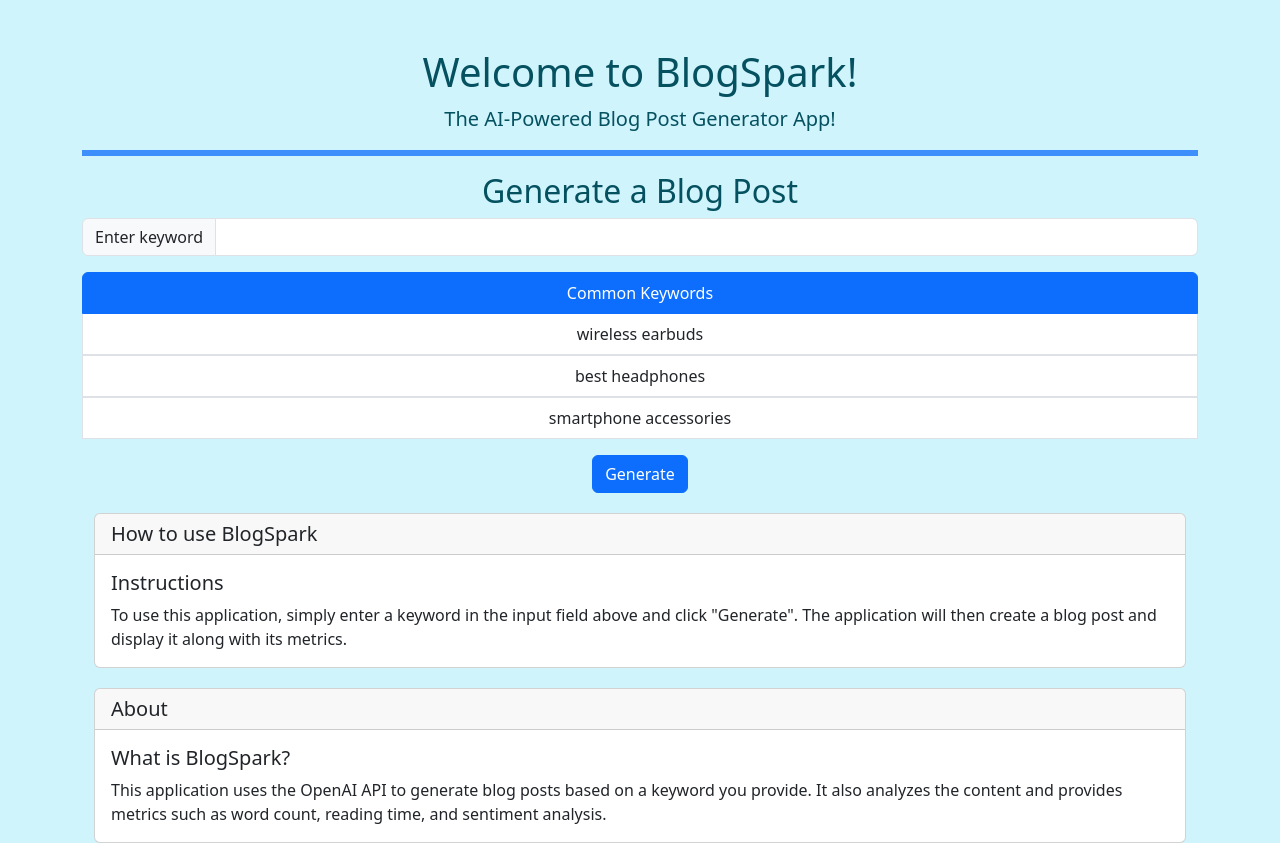
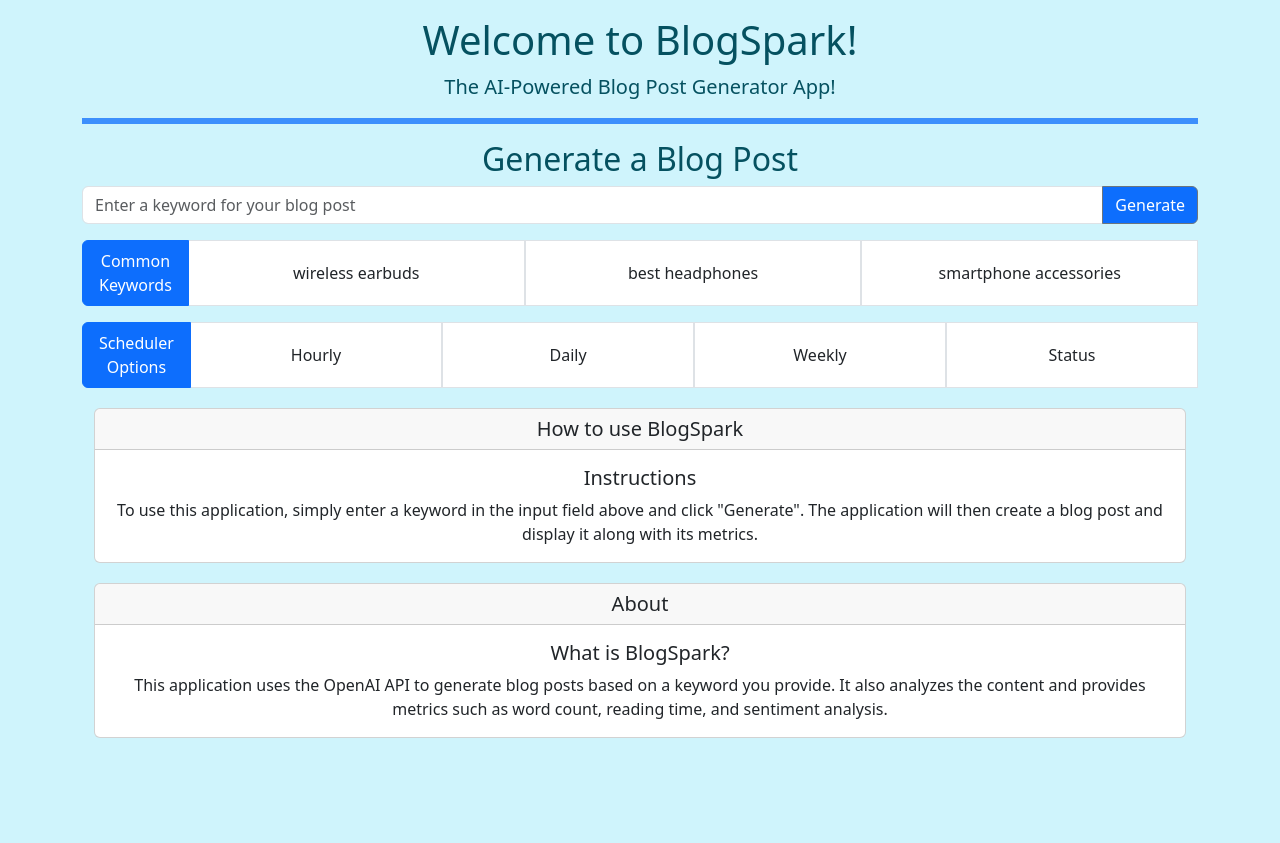
Before and after one commit to rohinvaidya/ai-blog-generator, a Flask app: page / in a window 1280 px wide. After the commit the page ends 738 px from the top, so only its background shows below. Run offline with Flask 3, Linux system fonts and the light colour scheme; parts of the project's set-up code (start-up, migrations or seed data) failed here and were passed over.

Commit message:
Refined scheduler module and added command line support

```diff
--- a/app.py
+++ b/app.py
@@ -1,31 +1,40 @@
-from datetime import datetime
-from flask import Flask, request, render_template, jsonify
+import argparse
+import apscheduler
+from flask import Flask, request, render_template
 from seo_fetcher import fetchMetrics
 from ai_generator import generatePrompt, save_blog_as_html
-from apscheduler.schedulers.background import BackgroundScheduler
+from scheduler import initialize_scheduler, scheduler_status, shutdown_scheduler
 
 app = Flask(__name__)
 app.app_context().push()
+job_scheduler = None
 
-def job():
-    keyword = "software engineering"
-    metrics = fetchMetrics(keyword)
-    content = generatePrompt(keyword)
-    print(f"Running scheduled job for keyword: {keyword}")
+def parse_args():
+    """
+    Parses the command line arguments that were provided along
+    with the python command. The --interval flag must be provided as
+    that determines the scheduler interval.
+    """
+    ap = argparse.ArgumentParser("run.py")
 
-    if not metrics:
-        print(f"No metrics found for keyword '{keyword}'. Skipping HTML generation.")
-    else:
-        save_blog_as_html(keyword, content, metrics)
+    # Required parameter specifying what analysis to run
+    ap.add_argument('--interval', '-i', type=str, required=True,
+                    help='The interval at which the job should run.'
+                         'Example: --interval daily, --interval hourly, --interval weekly, --interval none')
+
+    return ap.parse_args()
+
+# Parse feature to call from command line arguments
+args = parse_args()
 
 @app.route('/')
 def index():
     keywords = [
         { "id" : 1, "name": "wireless earbuds" },
         { "id" : 2, "name": "best headphones" },
-        { "id" : 3, "name": "smartphone accessories" }]
-
-    return render_template('home.html', keywords = keywords)
+        { "id" : 3, "name": "smartphone accessories" }
+        ]
+    return render_template('home.html', keywords=keywords)
 
 @app.route('/generate', methods=['GET'])
 def get_data():
@@ -43,12 +52,30 @@
         save_blog_as_html(keyword, content, metrics)
         return render_template('blog_post.html', keyword=keyword, metrics=metrics, content=content)
 
+@app.route('/scheduler', methods=['GET'])
+def start_scheduler():
+    interval = request.args.get('interval', 'none')
+    scheduler = app.config.get('job_scheduler', None)
+
+    if interval == 'Status':
+        if scheduler_status(scheduler):
+            return render_template('scheduler_status.html', statusMessage="Scheduler is running")
+        else:
+            return render_template('scheduler_status.html', statusMessage="Scheduler is not running")
+
+    elif scheduler_status(scheduler):
+        return render_template('scheduler_status.html', statusMessage="Scheduler is already running")
+
+    else:
+        scheduler = initialize_scheduler(interval)
+        app.config.update(job_scheduler=scheduler)
+        return render_template('scheduler_status.html', statusMessage="Scheduler started successfully with interval: " + interval)
+
 if __name__ == '__main__':
-    scheduler = BackgroundScheduler()
-    try:
-        scheduler.add_job(job, 'interval', days=1, start_date=datetime.now(), id='daily_job', replace_existing=True)
-        print("Scheduler started. Job will run once a day.")
-        scheduler.start()
-    except (KeyboardInterrupt, SystemExit):
-        scheduler.shutdown()
+    interval = args.interval.lower()
+    job_scheduler = initialize_scheduler(interval)
+
+    if not scheduler_status(job_scheduler):
+        print("Scheduler is not running.")
+
     app.run(debug=True)
--- a/metrics.json
+++ b/metrics.json
@@ -286,5 +286,11 @@
     "search_volume": 1000,
     "keyword_difficulty": 0.75,
     "avg_cpc": 1.5
+  },
+  {
+    "keyword": "",
+    "search_volume": 93861,
+    "keyword_difficulty": 0.9,
+    "avg_cpc": 9.7
   }
 ]
--- a/templates/home.html
+++ b/templates/home.html
@@ -9,13 +9,12 @@
 
     <div class="jumbotron text-center">
         <h2>Generate a Blog Post</h2>
-        <!-- <a href="/generate?keyword=test" >Generate</a> -->
          <div class="input-group mb-3">
-            <span class="input-group-text" id="inputGroup-sizing-default">Enter keyword</span>
-            <input type="text" id="keyword" class="form-control" aria-label="Generate Text" aria-describedby="inputGroup-sizing-default">
+            <input type="text" id="keyword" class="form-control" aria-describedby="button-addon2" placeholder="Enter a keyword for your blog post">
+            <button class="btn btn-outline-secondary text-bg-primary" type="button" id="button-addon2">Generate</button>
         </div>
 
-        <div class="list-group">
+        <div class="list-group list-group-horizontal mt-3">
             <li class="list-group-item active" aria-current="true">Common Keywords</li>
             {% for item in keywords %}
               <button type="button" id="{{ item.id }}" class="list-group-item list-group-item-action">{{ item.name }}</button>
@@ -28,13 +27,17 @@
            {% endfor %}
         </div>
 
-        <input type="button" id="generateBtn" value="Generate" class="btn btn-primary mt-3"/>
+        <div class="list-group list-group-horizontal mt-3">
+            <li class="list-group-item active" aria-current="true">Scheduler Options</li>
+            {% for item in ["Hourly", "Daily", "Weekly", "Status"] %}
+              <button type="button" id="{{ item }}" class="list-group-item list-group-item-action">{{ item }}</button>
               <script>
-            document.getElementById('generateBtn').addEventListener('click', function() {
-                const keyword = document.getElementById('keyword').value;
-                window.location.href = `/generate?keyword=${encodeURIComponent(keyword)}`;
+                document.getElementById('{{ item }}').addEventListener('click', function() {
+                    const interval = document.getElementById('{{ item }}').innerHTML;
+                    window.location.href = `/scheduler?interval=${encodeURIComponent(interval)}`;
                 });
             </script>
+           {% endfor %}
         </div>
 
         <div class="container" style="margin-top: 20px;">
@@ -54,4 +57,12 @@
                 </div>
             </div>
         </div>
+
+        <script>
+            document.getElementById('button-addon2').addEventListener('click', function() {
+                const keyword = document.getElementById('keyword').value;
+                window.location.href = `/generate?keyword=${encodeURIComponent(keyword)}`;
+            });
+        </script>
+    </div>
 {% endblock %}
--- a/templates/layout.html
+++ b/templates/layout.html
@@ -8,7 +8,7 @@
 </head>
 <body class="bg-info-subtle text-info-emphasis">
 
-    <div class="container mt-5">
+    <div class="container mt-3">
             {% block body %}{% endblock %}
     </div>
 
```
Also changed, not shown: scheduler.py (added, +64 -0 lines), templates/scheduler_status.html (added, +18 -0 lines), README.md. Lines whose indentation alone changed are shown as unchanged.
